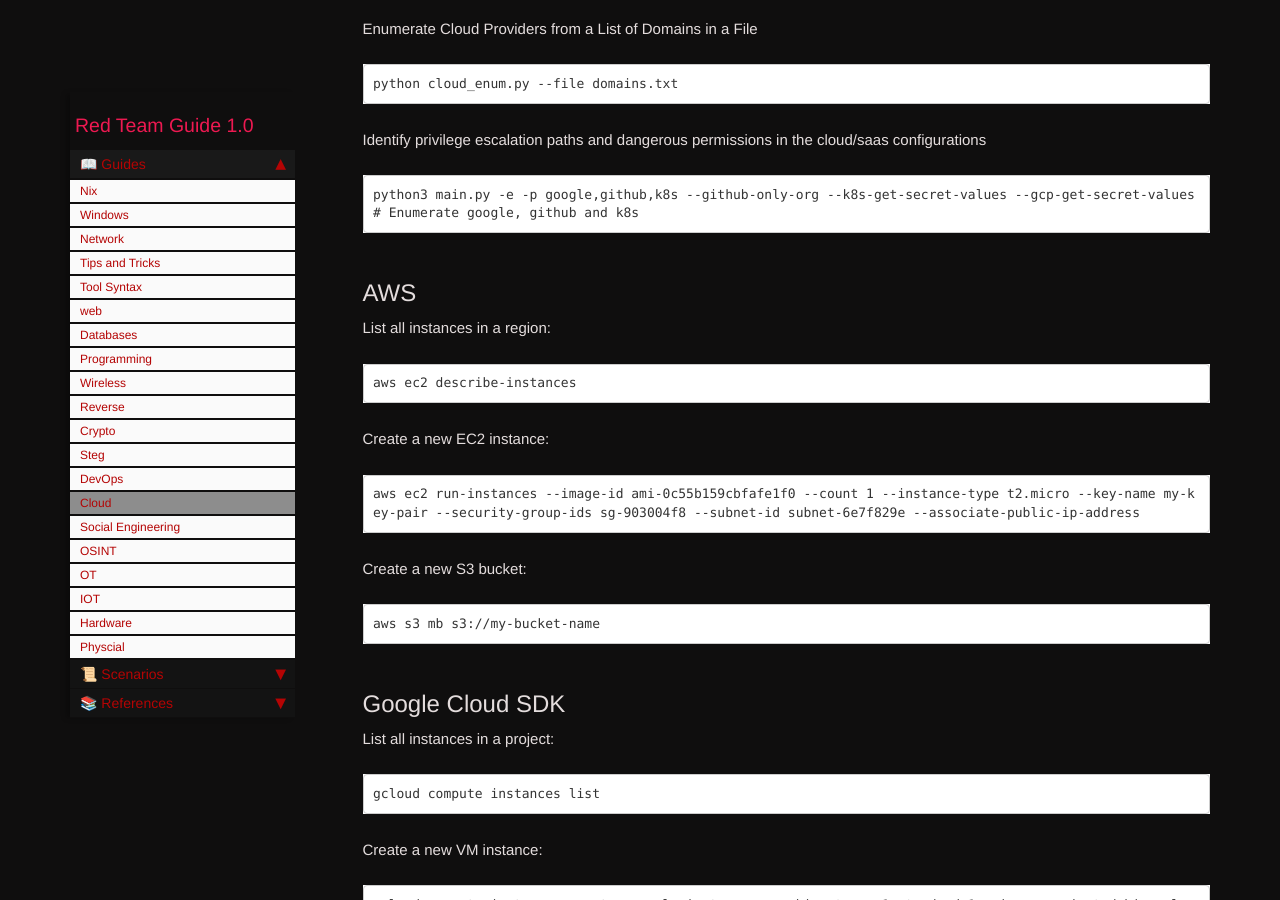
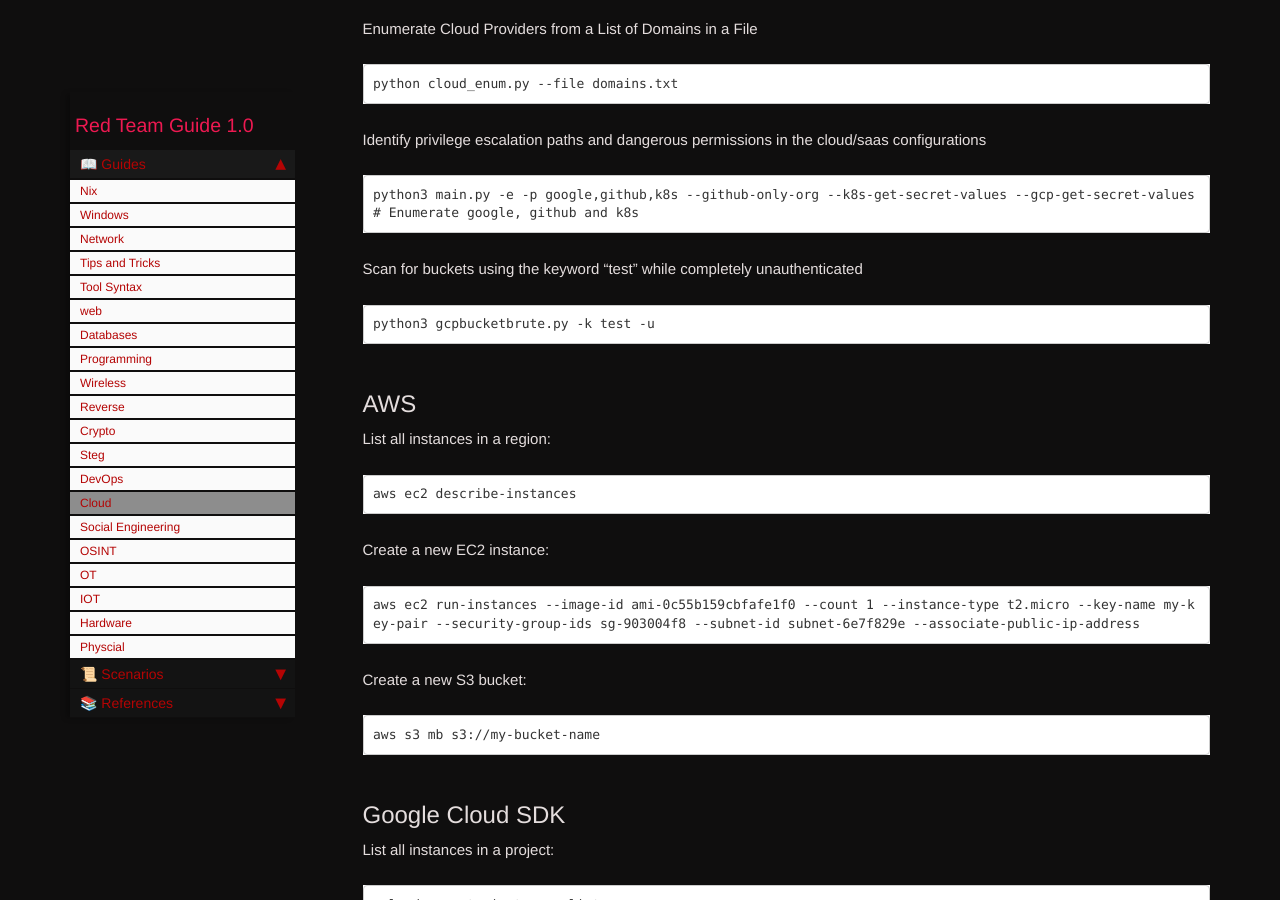
Before and after one commit to redteamguides/redteamguides.github.io, a Jekyll site: the page built from pages/mydoc/cloud.md, in a window 1280 px wide and 900 px high, scrolled down 1865 px. Built offline with Jekyll 4.4.1, drawn with Linux system fonts in a browser that asks for light colours; comment, search, counter and statistics services are not loaded.

Commit message:
Update cloud.md

````diff
--- a/pages/mydoc/cloud.md
+++ b/pages/mydoc/cloud.md
@@ -94,6 +94,12 @@
 
 ```
 python3 main.py -e -p google,github,k8s --github-only-org --k8s-get-secret-values --gcp-get-secret-values # Enumerate google, github and k8s
+```
+
+Scan for buckets using the keyword "test" while completely unauthenticated
+
+```
+python3 gcpbucketbrute.py -k test -u
 ```
 
 
````
